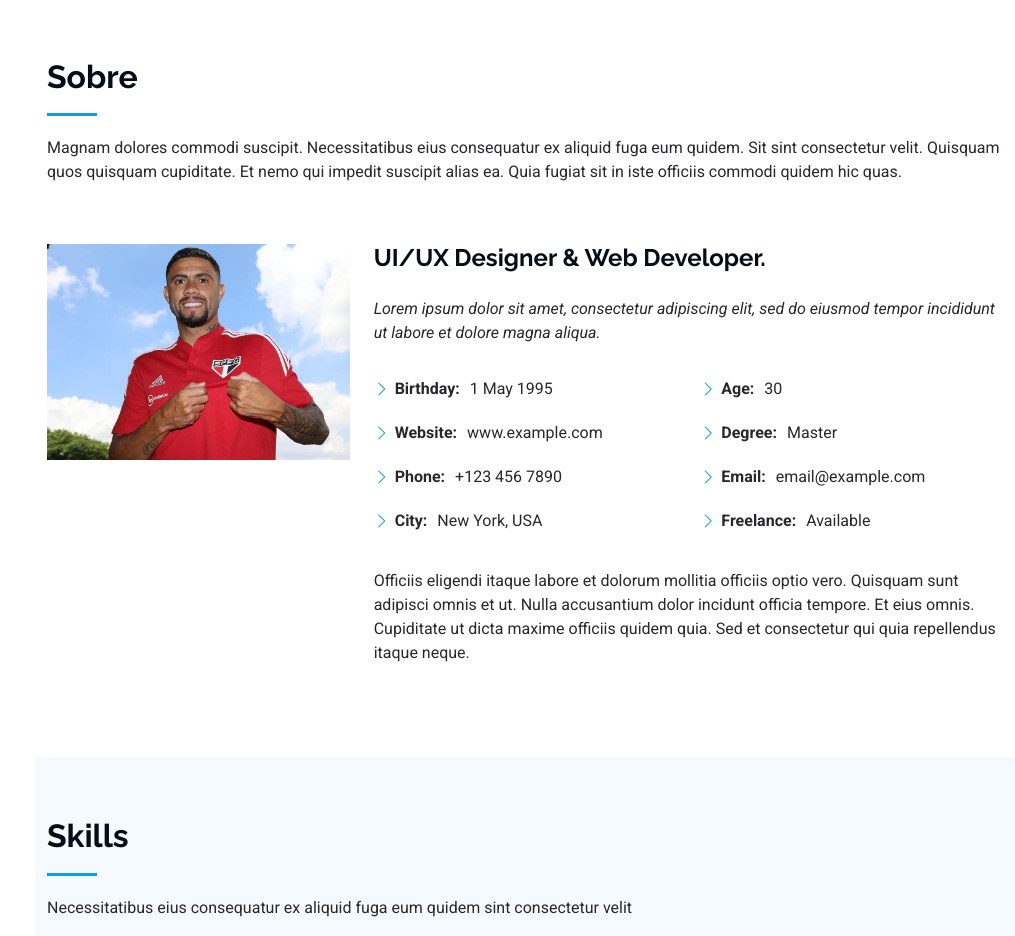
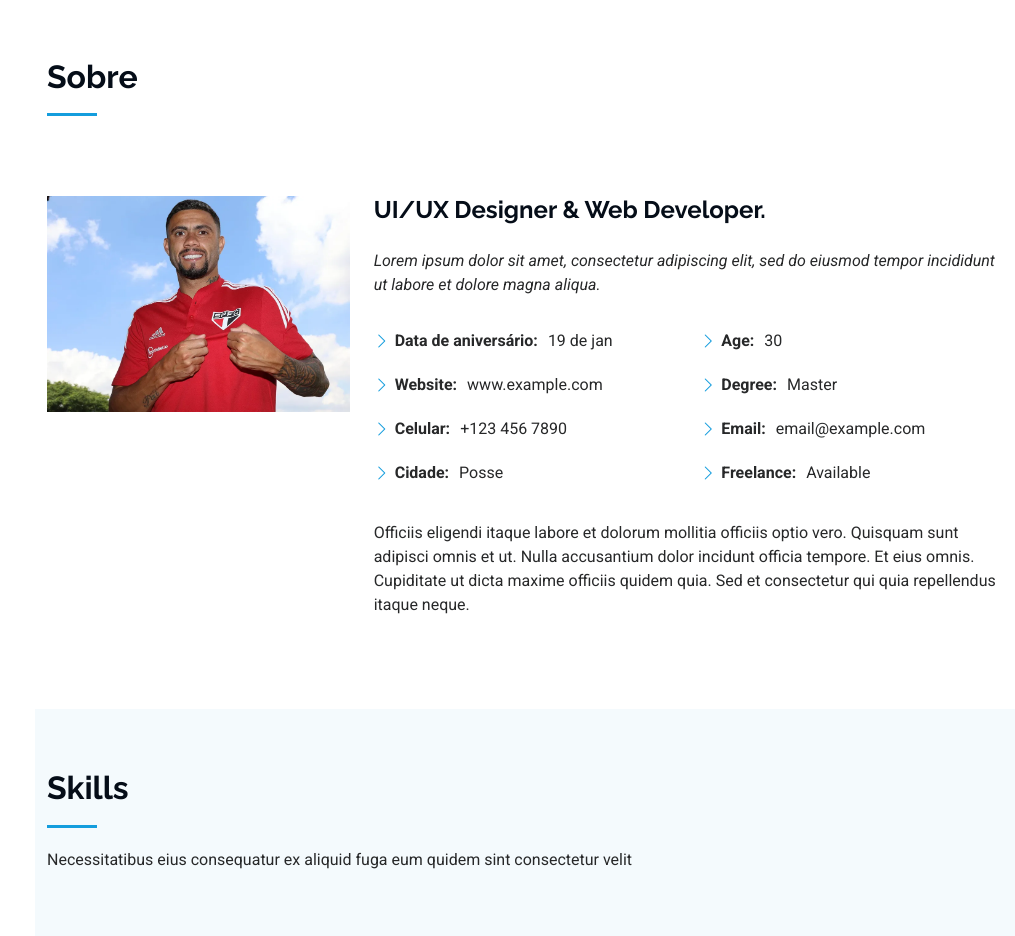
Before and after one commit to loanzera/portfolio, a plain HTML site: page index.html in a window 1280 px wide. Shown: the part 802-1738 px from the top of the page, without its empty margins (265-1280 px from the left). Drawn offline with Linux system fonts and the light colour scheme.

Commit message:
Atualização da seção sobre

```diff
--- a/index.html
+++ b/index.html
@@ -108,7 +108,6 @@
       <!-- Section Title -->
       <div class="container section-title" data-aos="fade-up">
         <h2>Sobre</h2>
-        <p>Magnam dolores commodi suscipit. Necessitatibus eius consequatur ex aliquid fuga eum quidem. Sit sint consectetur velit. Quisquam quos quisquam cupiditate. Et nemo qui impedit suscipit alias ea. Quia fugiat sit in iste officiis commodi quidem hic quas.</p>
       </div><!-- End Section Title -->
 
       <div class="container" data-aos="fade-up" data-aos-delay="100">
@@ -126,10 +125,10 @@
             <div class="row">
               <div class="col-lg-6">
                 <ul>
-                  <li><i class="bi bi-chevron-right"></i> <strong>Birthday:</strong> <span>1 May 1995</span></li>
+                  <li><i class="bi bi-chevron-right"></i> <strong>Data de aniversário:</strong> <span>19 de jan</span></li>
                   <li><i class="bi bi-chevron-right"></i> <strong>Website:</strong> <span>www.example.com</span></li>
-                  <li><i class="bi bi-chevron-right"></i> <strong>Phone:</strong> <span>+123 456 7890</span></li>
-                  <li><i class="bi bi-chevron-right"></i> <strong>City:</strong> <span>New York, USA</span></li>
+                  <li><i class="bi bi-chevron-right"></i> <strong>Celular:</strong> <span>+123 456 7890</span></li>
+                  <li><i class="bi bi-chevron-right"></i> <strong>Cidade:</strong> <span>Posse</span></li>
                 </ul>
               </div>
               <div class="col-lg-6">
```
